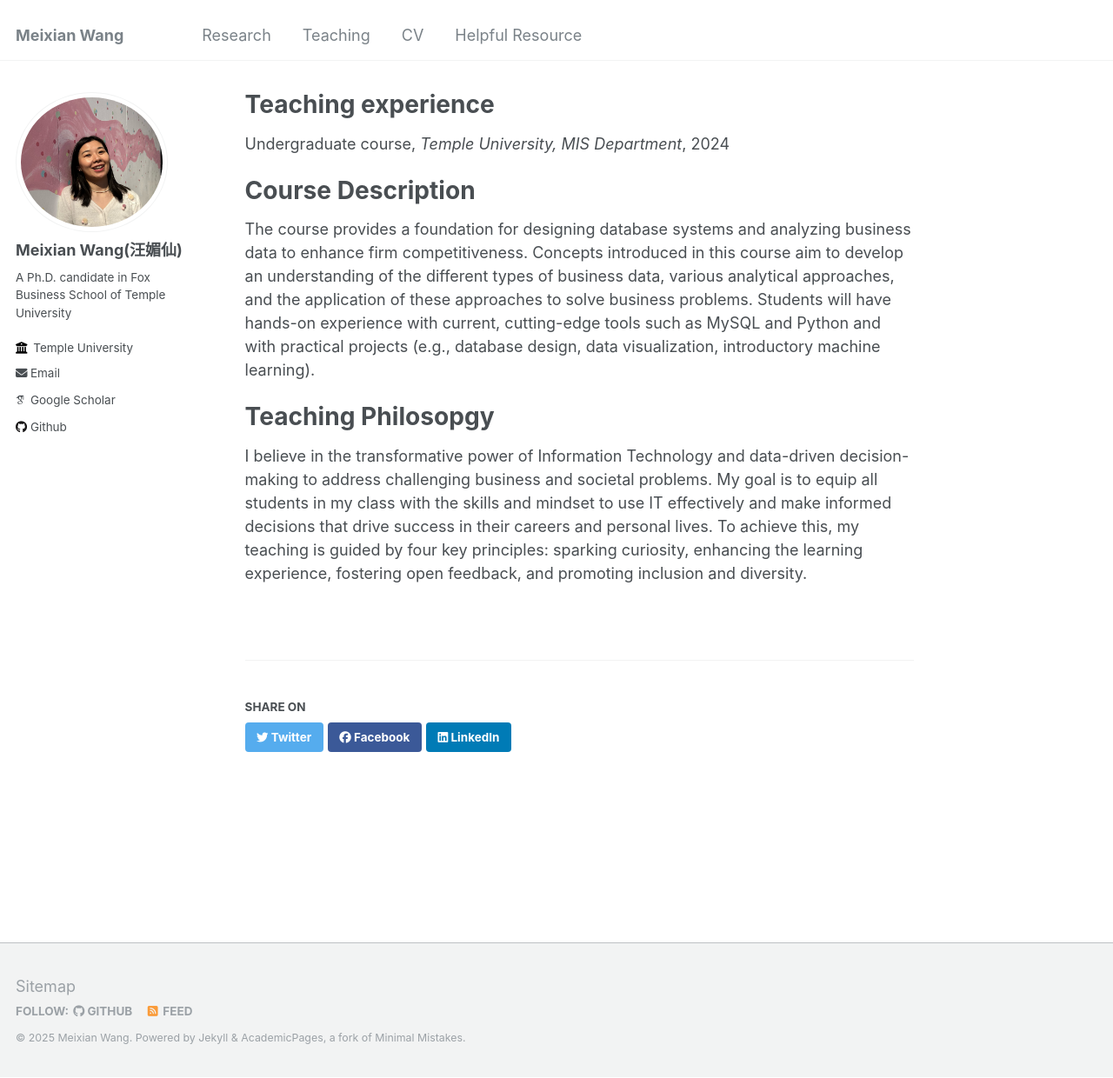
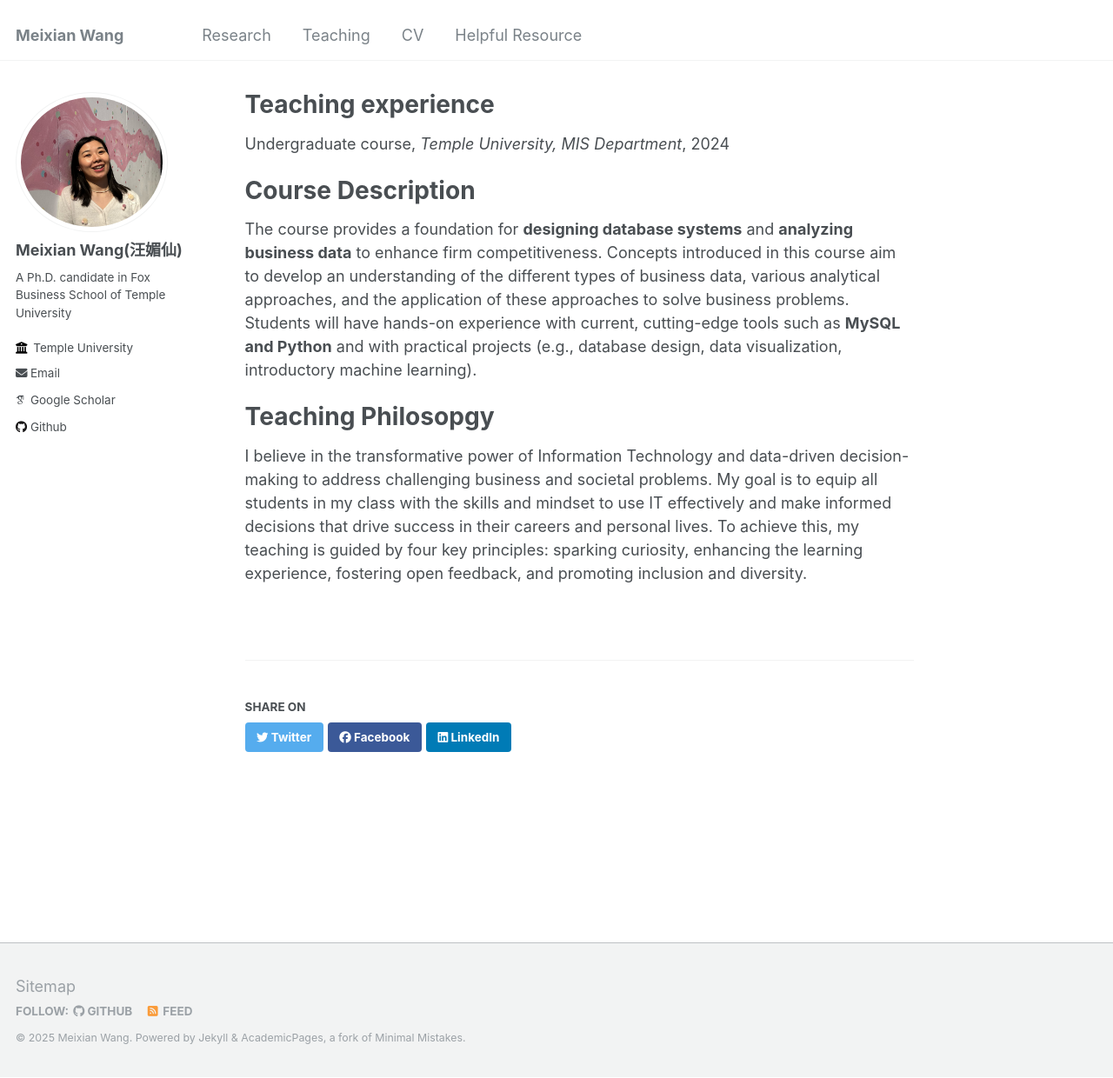
Before and after one commit to MeixianWang2/MeixianWang2.github.io, a Jekyll site: the page built from _teaching/2014-spring-teaching-1.md, in a window 1280 px wide and 1240 px high. Shown: the whole window at 87% size. Built offline with Jekyll 4.4.1, drawn with Linux system fonts in a browser that asks for light colours; some web fonts are replaced.

```diff
--- a/_teaching/2014-spring-teaching-1.md
+++ b/_teaching/2014-spring-teaching-1.md
@@ -11,7 +11,7 @@ location: "Philadelphia, USA"
 
 Course Description
 ======
-The course provides a foundation for designing database systems and analyzing business data to enhance firm competitiveness. Concepts introduced in this course aim to develop an understanding of the different types of business data, various analytical approaches, and the application of these approaches to solve business problems. Students will have hands-on experience with current, cutting-edge tools such as MySQL and Python and with practical projects (e.g., database design, data visualization, introductory machine learning).
+The course provides a foundation for **designing database systems** and **analyzing business data** to enhance firm competitiveness. Concepts introduced in this course aim to develop an understanding of the different types of business data, various analytical approaches, and the application of these approaches to solve business problems. Students will have hands-on experience with current, cutting-edge tools such as **MySQL and Python** and with practical projects (e.g., database design, data visualization, introductory machine learning).
 
 Teaching Philosopgy
 ======
```
